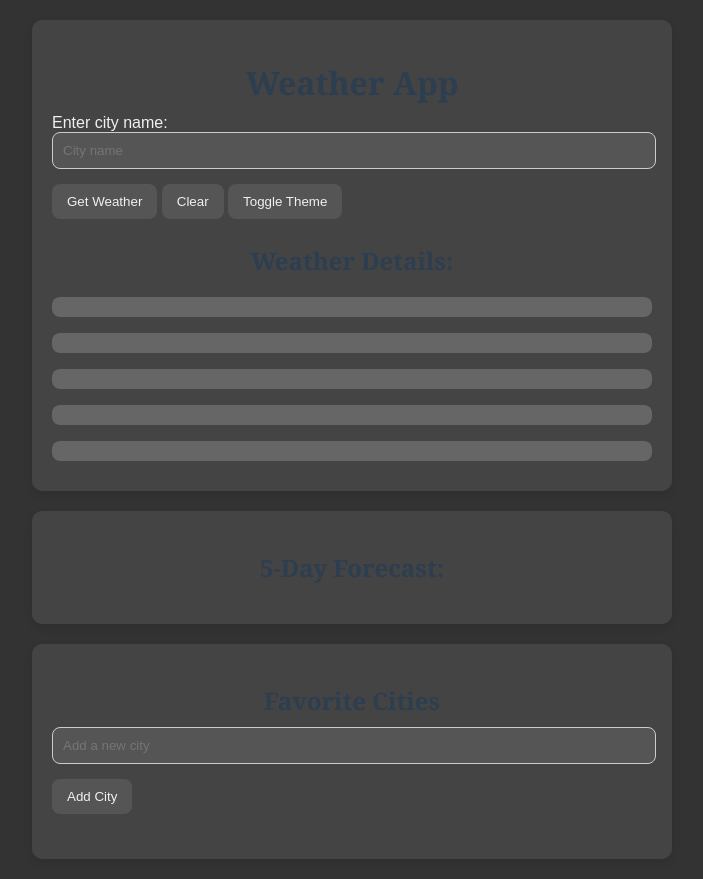
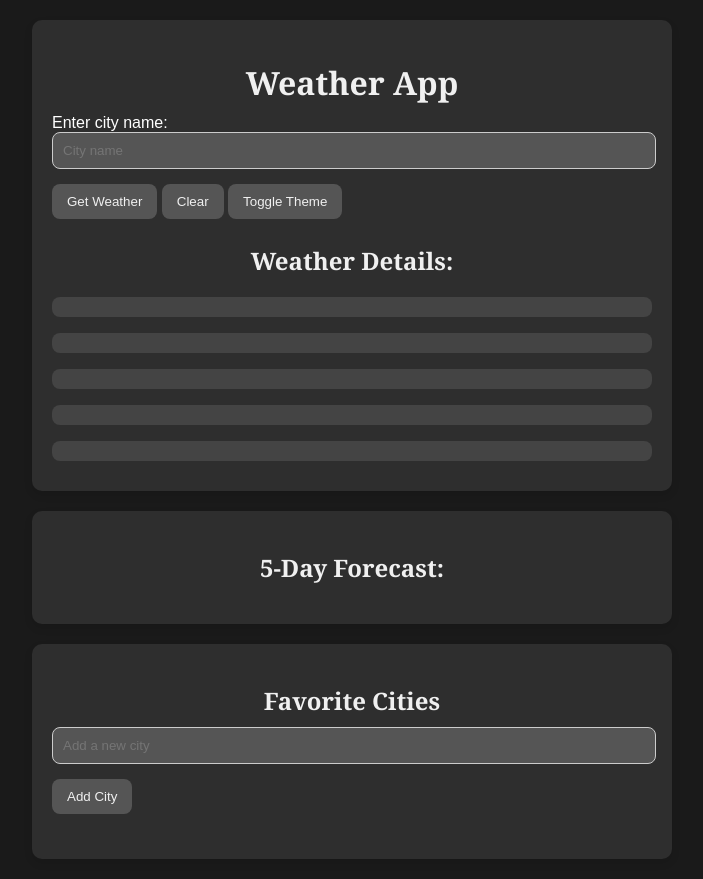
Before and after one commit to gabrielkinyua/Weather-App, a plain HTML site: page index.html in a window 1280 px wide. Both pictures are taken after a click on the button "Toggle Theme". Shown: the whole page, without its empty margins (288-991 px from the left). Drawn offline with Linux system fonts and the light colour scheme.

Commit message:
Completed Weather App

```diff
--- a/style.css
+++ b/style.css
@@ -72,15 +72,20 @@ button:hover {
 
 /* Dark mode styles */
 body.dark-mode {
-    background: #333; /* Dark background */
-    color: #f0f0f0; /* Light text color */
+    background: #1a1a1a; /* Darker background for better visibility */
+    color: #e0e0e0; /* Lighter text color for contrast */
 }
 
 body.dark-mode #weather-container,
 body.dark-mode #forecast-container,
 body.dark-mode #favorite-container {
-    background: #444; /* Darker container background */
-    color: #f0f0f0; /* Light text color */
+    background: #2e2e2e; /* Darker container background */
+    color: #ffffff;  /* Lighter text color */
+}
+
+body.dark-mode h1,
+body.dark-mode h2 {
+    color: #f0f0f0; /* Lighter color for headings in dark mode */
 }
 
 body.dark-mode input[type="text"],
@@ -92,5 +97,5 @@ body.dark-mode button {
 body.dark-mode #weatherInfo p,
 body.dark-mode #foreCastInfo div,
 body.dark-mode #cityList li {
-    background: #666; /* Darker background for info sections */
+    background: #444; /* Darker background for info sections */
 }
```
